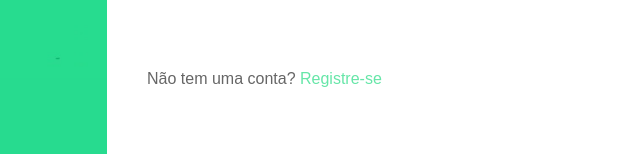
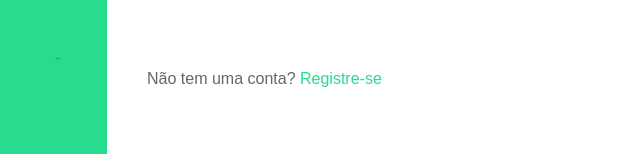
Before and after one commit to Lescillei/Projeto-Integrador, a plain HTML site: page index.html in a window 1280 px wide. Shown: the part 643-797 px from the top of the page, 277-917 px from the left. Drawn offline with Linux system fonts and the light colour scheme.

Commit message:
cor de registro para a escolhida

```diff
--- a/style.css
+++ b/style.css
@@ -122,7 +122,7 @@ button:hover {
 }
 
 .register-link a {
-  color: #66e6a8;
+  color: #27DB8F;
   text-decoration: none;
 }
 
```
